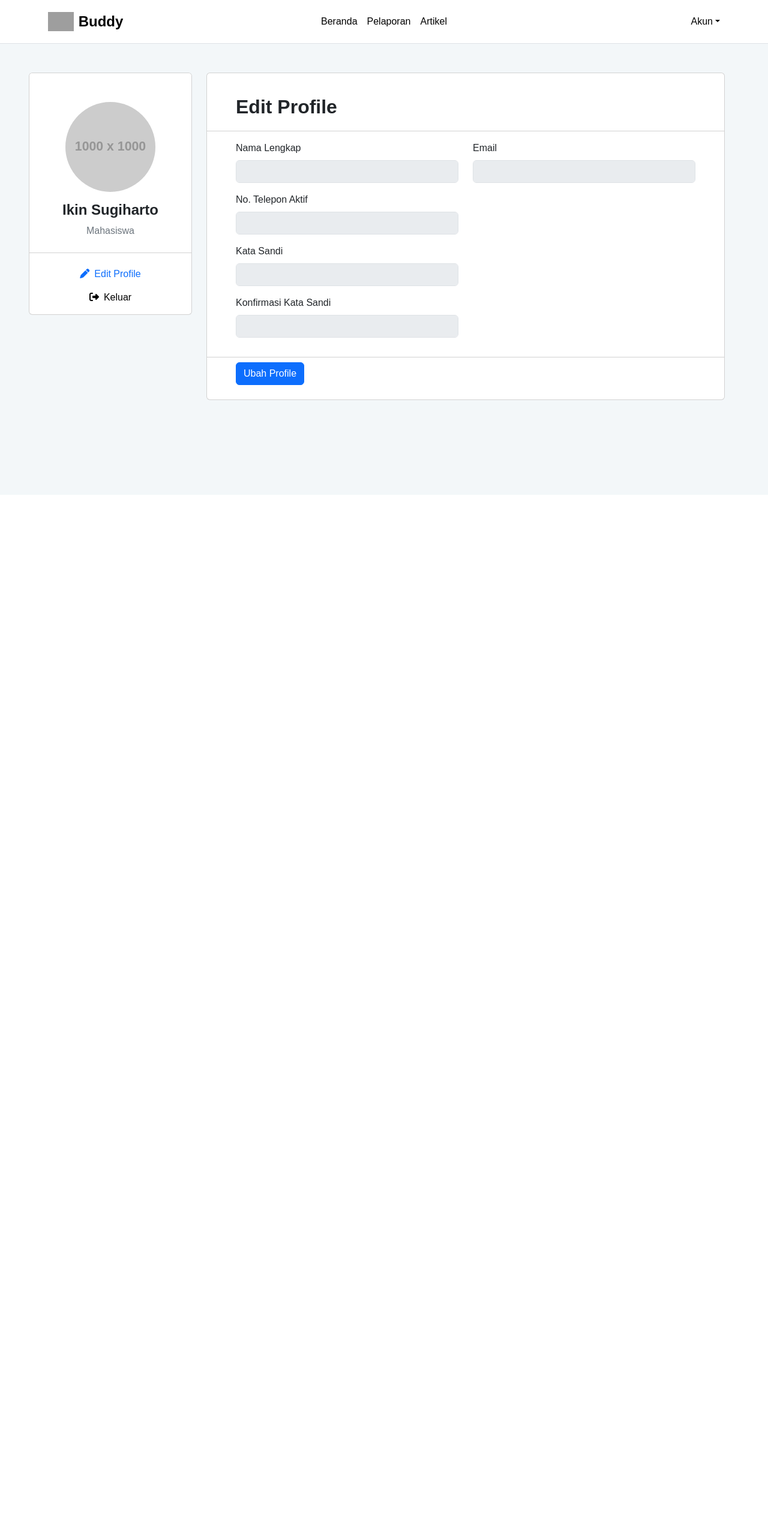
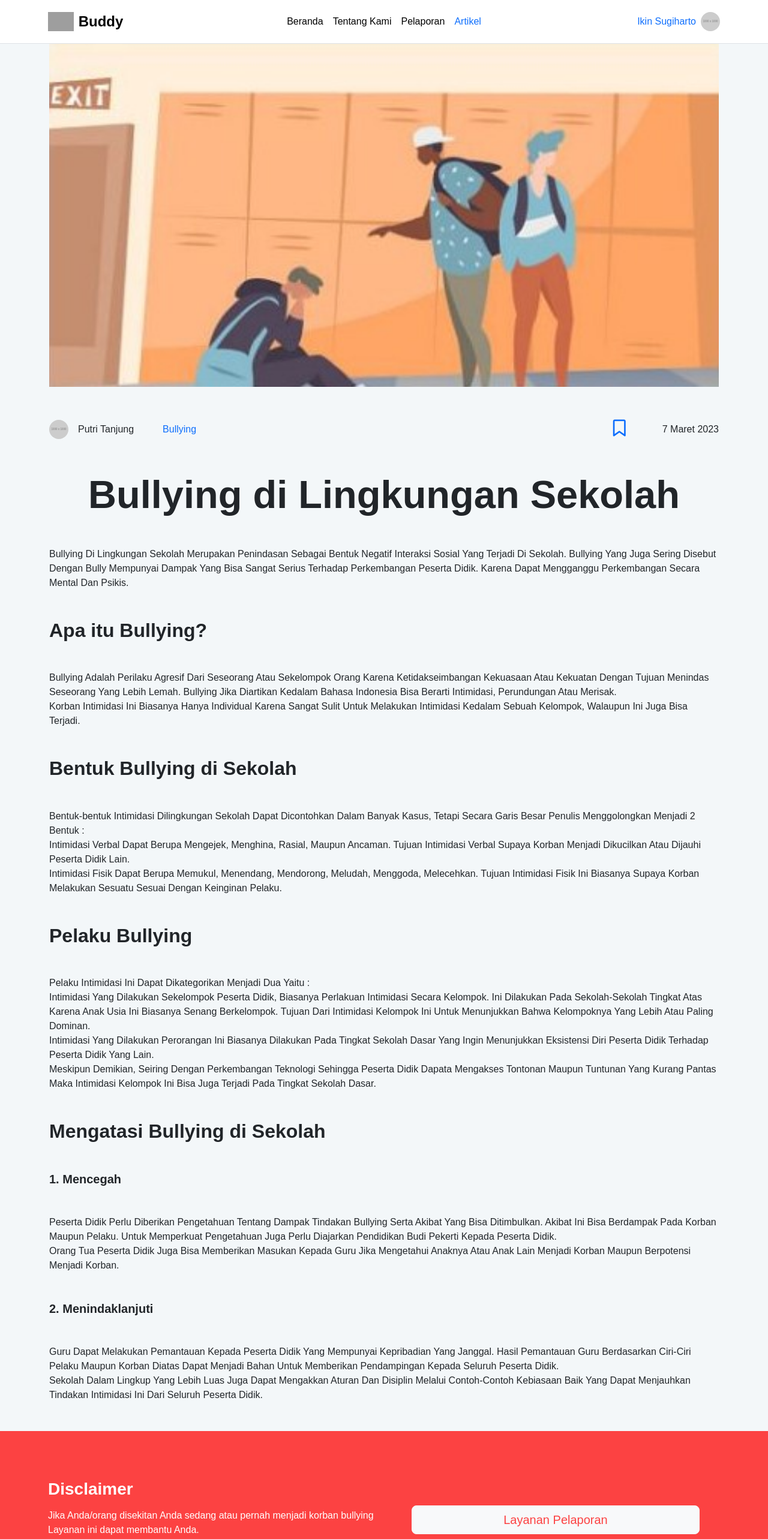
Before and after one commit to ambonxnobody/React-Buddy, a React (Vite) app: page / in a window 1280 px wide. Shown: the top 2566 px of the page at 60% size. Before the commit the page ends 825 px from the top, so only its background shows below. Built offline with nearby package versions, Linux system fonts and the light colour scheme; grey boxes are pictures that could not be loaded.

Commit message:
Update halaman Artikel, kurang Topbar kayanya

```diff
--- a/src/App.jsx
+++ b/src/App.jsx
@@ -2,6 +2,7 @@ import { BrowserRouter, Route, Routes } from "react-router-dom";
 import Login from "./pages/Login";
 import Registrasi from "./pages/Registrasi";
 import Profile from "./pages/Profile";
+import Artikel from "./pages/Artikel";
 
 function App() {
 	return (
@@ -10,7 +11,8 @@ function App() {
 				<Routes>
 					<Route path="/login" element={<Login />} />
 					<Route path="/registrasi" element={<Registrasi />} />
-					<Route path="/" element={<Profile />} />
+					<Route path="/profil" element={<Profile />} />
+					<Route path="/" element={<Artikel />} />
 				</Routes>
 			</BrowserRouter>
 		</div>
--- a/src/layout/Layout.jsx
+++ b/src/layout/Layout.jsx
@@ -1,11 +1,11 @@
 import Topbar from "./Topbar"
 
-/* eslint-disable react/prop-types */ // TODO: upgrade to latest eslint tooling
+/* eslint-disable react/prop-types */
 const Layout = ({ children }) => {
     return (
         <>
-            <Topbar />
-            <main style={{ backgroundColor: "#F3F7F9", height: "94vh" }}>
+            <Topbar topbarActive={"artikel"} />
+            <main style={{ backgroundColor: "#F3F7F9" }}>
                 {children}
             </main>
         </>
--- a/src/layout/Topbar.jsx
+++ b/src/layout/Topbar.jsx
@@ -1,7 +1,8 @@
+/* eslint-disable react/prop-types */
 import { Link } from "react-router-dom";
 import buddy from "../assets/buddy.png";
 
-function Topbar() {
+function Topbar(props) {
     return (
         <header className="d-flex flex-wrap align-items-center justify-content-center justify-content-md-between py-3 border-bottom" style={{ paddingLeft: "5rem", paddingRight: "5rem" }}>
             <div className="col-md-3 mb-2 mb-md-0">
@@ -12,21 +13,24 @@ function Topbar() {
             </div>
 
             <ul className="nav col-12 col-md-auto mb-2 justify-content-center mb-md-0">
-                <li><a style={{ cursor: "pointer", color: "black" }} className="nav-link px-2">Beranda</a></li>
-                {/* link-secondary */}
-                <li><a style={{ cursor: "pointer", color: "black" }} className="nav-link px-2">Pelaporan</a></li>
-                <li><a style={{ cursor: "pointer", color: "black" }} className="nav-link px-2">Artikel</a></li>
+                <li><Link to={"/"} style={{ cursor: "pointer", color: "black" }} className={props.topbarActive === "beranda" ? "nav-link px-2 text-primary" : "nav-link px-2"}>Beranda</Link></li>
+                <li><a style={{ cursor: "pointer", color: "black" }} className={props.topbarActive === "tentangKami" ? "nav-link px-2 text-primary" : "nav-link px-2"}>Tentang Kami</a></li>
+                <li><a style={{ cursor: "pointer", color: "black" }} className={props.topbarActive === "pelaporan" ? "nav-link px-2 text-primary" : "nav-link px-2"}>Pelaporan</a></li>
+                <li><Link to={"/"} style={{ cursor: "pointer", color: "black" }} className={props.topbarActive === "artikel" ? "nav-link px-2 text-primary" : "nav-link px-2"}>Artikel</Link></li>
             </ul>
 
             <div className="col-md-3" style={{ display: "flex", flexDirection: "row-reverse" }}>
                 <div className="dropdown text-end" style={{ width: "fit-content" }}>
-                    <a href="#" className="d-block link-body-emphasis text-decoration-none dropdown-toggle" data-bs-toggle="dropdown" aria-expanded="false">
-                        Akun
+                    <a href="#" className="d-block link-body-emphasis text-decoration-none " data-bs-toggle="dropdown" aria-expanded="false">
+                        <div className="d-flex align-items-center">
+                            <p className="mb-0 pe-2 text-primary fw-medium">Ikin Sugiharto</p>
+                            <img src="https://dummyimage.com/1000x1000/0086CF/dee2e6&text=I" alt="mdo" width="32" height="32" className="rounded-circle" />
+                        </div>
                     </a>
                     <ul className="dropdown-menu text-small">
                         {/* <li><a style={{ cursor: "pointer" }} className="dropdown-item">New project...</a></li>
                         <li><a style={{ cursor: "pointer" }} className="dropdown-item">Settings</a></li> */}
-                        <li><Link to={"/"} className="dropdown-item">Profil</Link></li>
+                        <li><Link to={"/profil"} className="dropdown-item">Profil</Link></li>
                         <li><hr className="dropdown-divider"></hr></li>
                         <li><Link to={"/login"} className="dropdown-item">Keluar</Link></li>
                     </ul>
--- /dev/null
+++ b/src/pages/Artikel.jsx
@@ -0,0 +1,115 @@
+import Layout from "../layout/Layout";
+import { useState } from "react";
+import bullyingIllustration from "../assets/bullying-illustration.jpeg";
+
+
+function Artikel() {
+    const [saveArticle, setSaveArticle] = useState(false);
+
+    const toggleSaveArticle = () => {
+        setSaveArticle(!saveArticle);
+    }
+
+    return (
+        <Layout topbarActive="artikel">
+            <style>
+                {`
+                p {
+                    margin-bottom: 0;
+                    font-weight: medium;
+                }
+
+                .own-container {
+                    padding-left: 1rem;
+                    padding-right: 1rem;
+                }
+
+                // @media (max-width: 576px) {
+                //     .own-container {
+                //         padding-left: 1rem;
+                //         padding-right: 1rem;
+                //     }
+                // }
+
+                @media (min-width: 1200px) {
+                    .own-container {
+                        padding-left: 5rem;
+                        padding-right: 5rem;
+                    }
+                }
+
+                @media (min-width: 2100px) {
+                    .own-container {
+                        padding-left: 25rem;
+                        padding-right: 25rem;
+                    }
+                }
+                `}
+            </style>
+            <div className="container">
+                <img src={bullyingIllustration} alt="Bullying Illustration" style={{ minWidth: "100%" }} />
+
+                <div className="mb-5">
+                    <div className="d-flex align-items-center justify-content-between mt-5">
+                        <div className="d-flex align-items-center">
+                            <div className="d-flex align-items-center me-5">
+                                <img src="https://dummyimage.com/1000x1000/0086CF/dee2e6&text=P" alt="mdo" width="32" height="32" className="rounded-circle me-3" />
+                                <p className="mb-0 fw-medium">Putri Tanjung</p>
+                            </div>
+                            <p className="text-primary mb-0 fw-medium">Bullying</p>
+                        </div>
+
+                        <div className="d-flex flex-end align-items-center">
+                            <button className="me-5 btn" onClick={toggleSaveArticle}>
+                                <i className={saveArticle ? "fa-solid fa-bookmark text-primary" : "fa-regular fa-bookmark text-primary"} style={{ fontSize: "28px" }}></i>
+                            </button>
+                            <p className="mb-0 fw-medium">7 Maret 2023</p>
+                        </div>
+                    </div>
+
+                    <h1 className="fw-bold text-center my-5" style={{ fontSize: "65px" }}>Bullying di Lingkungan Sekolah</h1>
+                    <p>Bullying Di Lingkungan Sekolah Merupakan Penindasan Sebagai Bentuk Negatif Interaksi Sosial Yang Terjadi Di Sekolah. Bullying Yang Juga Sering Disebut Dengan Bully Mempunyai Dampak Yang Bisa Sangat Serius Terhadap Perkembangan Peserta Didik. Karena Dapat Mengganggu Perkembangan Secara Mental Dan Psikis.</p>
+
+                    <h2 className="fw-bolder my-5">Apa itu Bullying?</h2>
+                    <p>Bullying Adalah Perilaku Agresif Dari Seseorang Atau Sekelompok Orang Karena Ketidakseimbangan Kekuasaan Atau Kekuatan Dengan Tujuan Menindas Seseorang Yang Lebih Lemah. Bullying Jika Diartikan Kedalam Bahasa Indonesia Bisa Berarti Intimidasi, Perundungan Atau Merisak.</p>
+                    <p>Korban Intimidasi Ini Biasanya Hanya Individual Karena Sangat Sulit Untuk Melakukan Intimidasi Kedalam Sebuah Kelompok, Walaupun Ini Juga Bisa Terjadi.</p>
+
+                    <h2 className="fw-bolder my-5">Bentuk Bullying di Sekolah</h2>
+                    <p>Bentuk-bentuk Intimidasi Dilingkungan Sekolah Dapat Dicontohkan Dalam Banyak Kasus, Tetapi Secara Garis Besar Penulis Menggolongkan Menjadi 2 Bentuk :</p>
+                    <p>Intimidasi Verbal Dapat Berupa Mengejek, Menghina, Rasial, Maupun Ancaman. Tujuan Intimidasi Verbal Supaya Korban Menjadi Dikucilkan Atau Dijauhi Peserta Didik Lain.</p>
+                    <p>Intimidasi Fisik Dapat Berupa Memukul, Menendang, Mendorong, Meludah, Menggoda, Melecehkan. Tujuan Intimidasi Fisik Ini Biasanya Supaya Korban Melakukan Sesuatu Sesuai Dengan Keinginan Pelaku.</p>
+
+                    <h2 className="fw-bolder my-5">Pelaku Bullying</h2>
+                    <p>Pelaku Intimidasi Ini Dapat Dikategorikan Menjadi Dua Yaitu :</p>
+                    <p>Intimidasi Yang Dilakukan Sekelompok Peserta Didik, Biasanya Perlakuan Intimidasi Secara Kelompok. Ini Dilakukan Pada Sekolah-Sekolah Tingkat Atas Karena Anak Usia Ini Biasanya Senang Berkelompok. Tujuan Dari Intimidasi Kelompok Ini Untuk Menunjukkan Bahwa Kelompoknya Yang Lebih Atau Paling Dominan.</p>
+                    <p>Intimidasi Yang Dilakukan Perorangan Ini Biasanya Dilakukan Pada Tingkat Sekolah Dasar Yang Ingin Menunjukkan Eksistensi Diri Peserta Didik Terhadap Peserta Didik Yang Lain.</p>
+                    <p>Meskipun Demikian, Seiring Dengan Perkembangan Teknologi Sehingga Peserta Didik Dapata Mengakses Tontonan Maupun Tuntunan Yang Kurang Pantas Maka Intimidasi Kelompok Ini Bisa Juga Terjadi Pada Tingkat Sekolah Dasar.</p>
+
+                    <h2 className="fw-bolder my-5">Mengatasi Bullying di Sekolah</h2>
+
+                    <h3 className="fw-semibold my-5" style={{ fontSize: "20px" }}>1. Mencegah</h3>
+                    <p>Peserta Didik Perlu Diberikan Pengetahuan Tentang Dampak Tindakan Bullying Serta Akibat Yang Bisa Ditimbulkan. Akibat Ini Bisa Berdampak Pada Korban Maupun Pelaku. Untuk Memperkuat Pengetahuan Juga Perlu Diajarkan Pendidikan Budi Pekerti Kepada Peserta Didik.</p>
+                    <p>Orang Tua Peserta Didik Juga Bisa Memberikan Masukan Kepada Guru Jika Mengetahui Anaknya Atau Anak Lain Menjadi Korban Maupun Berpotensi Menjadi Korban.</p>
+
+                    <h3 className="fw-semibold my-5" style={{ fontSize: "20px" }}>2. Menindaklanjuti</h3>
+                    <p>Guru Dapat Melakukan Pemantauan Kepada Peserta Didik Yang Mempunyai Kepribadian Yang Janggal. Hasil Pemantauan Guru Berdasarkan Ciri-Ciri Pelaku Maupun Korban Diatas Dapat Menjadi Bahan Untuk Memberikan Pendampingan Kepada Seluruh Peserta Didik.</p>
+                    <p>Sekolah Dalam Lingkup Yang Lebih Luas Juga Dapat Mengakkan Aturan Dan Disiplin Melalui Contoh-Contoh Kebiasaan Baik Yang Dapat Menjauhkan Tindakan Intimidasi Ini Dari Seluruh Peserta Didik.</p>
+                </div>
+            </div>
+
+            <div style={{ backgroundColor: "#FC4242", paddingTop: "5rem", paddingBottom: "5rem" }} className="row align-items-center own-container">
+                <div className="col-12 col-xl-6 d-flex flex-column me-auto mb-5 mb-xl-0" style={{ gap: "1rem" }}>
+                    <h4 style={{ fontSize: "28px" }} className="mb-0 text-white fw-bold">Disclaimer</h4>
+                    <p className="text-white">Jika Anda/orang disekitan Anda sedang atau pernah menjadi korban bullying Layanan ini dapat membantu Anda.</p>
+                    <p className="text-white">Silahkan klik layanan pelaporan.</p>
+                </div>
+
+                <div className="col-12 col-xl-6 text-center">
+                    <button className="btn btn-lg btn-light" style={{ minWidth: "30rem", color: "#FC4242" }}>Layanan Pelaporan</button>
+                </div>
+            </div>
+        </Layout>
+    )
+}
+
+export default Artikel;
--- a/src/pages/Profile.jsx
+++ b/src/pages/Profile.jsx
@@ -21,12 +21,11 @@ function Profile() {
 
     return (
         <Layout>
-            <div className="pt-5 px-5 row" style={{ width: "100vw" }}>
-                {/* height: "100vh" */}
+            <div className="pt-5 px-5 row" style={{ width: "99vw", height: "94vh" }}>
                 <div className="col-12 col-md-3 mb-5">
                     <div className="card">
                         <div className="card-header d-flex flex-column align-items-center pt-5" style={{ backgroundColor: "white" }}>
-                            <img src="https://dummyimage.com/1000x1000/868e96/dee2e6&text=IS" className="mb-3" alt="Photo Profile" style={{ height: "150px", width: "150px", borderRadius: "100%" }} />
+                            <img src="https://dummyimage.com/1000x1000/0086CF/dee2e6&text=I" className="mb-3" alt="Photo Profile" style={{ height: "150px", width: "150px", borderRadius: "100%" }} />
                             <h4 className="fw-bold" style={{ fontSize: "1.5rem" }}>Ikin Sugiharto</h4>
                             <p className="text-secondary">Mahasiswa</p>
                         </div>
@@ -38,30 +37,29 @@ function Profile() {
                 </div>
                 <div className="col-12 col-md-9 mb-5">
                     <div className="card" style={{ paddingTop: "1rem", paddingBottom: "1rem" }}>
-                        {/* paddingRight: "3rem", paddingLeft: "3rem",  */}
                         <div className="card-header px-5 py-3" style={{ backgroundColor: "white", fontSize: "2rem", fontWeight: "bold" }}>Edit Profile</div>
                         <div className="card-body px-5">
                             <div className="row mb-3">
                                 <div className="col-12 col-md-6">
-                                    <label htmlFor="exampleFormControlInput1" className="form-label">Nama Lengkap</label>
-                                    <input disabled={!editProfile} type="text" className="form-control" id="exampleFormControlInput1" />
+                                    <label htmlFor="namaLengkap" className="form-label">Nama Lengkap</label>
+                                    <input disabled={!editProfile} type="text" className="form-control" id="namaLengkap" />
                                 </div>
                                 <div className="col-12 col-md-6">
-                                    <label htmlFor="exampleFormControlInput1" className="form-label">Email</label>
-                                    <input disabled={!editProfile} type="email" className="form-control" id="exampleFormControlInput1" />
+                                    <label htmlFor="email" className="form-label">Email</label>
+                                    <input disabled={!editProfile} type="email" className="form-control" id="email" />
                                 </div>
                             </div>
                             <div className="row mb-3">
                                 <div className="col-12 col-md-6">
-                                    <label htmlFor="exampleFormControlInput1" className="form-label">No. Telepon Aktif</label>
-                                    <input disabled={!editProfile} type="text" className="form-control" id="exampleFormControlInput1" />
+                                    <label htmlFor="noTeleponAktif" className="form-label">No. Telepon Aktif</label>
+                                    <input disabled={!editProfile} type="text" className="form-control" id="noTeleponAktif" />
                                 </div>
                             </div>
                             <div className="row mb-3">
                                 <div className="col-12 col-md-6">
-                                    <label htmlFor="exampleFormControlInput1" className="form-label">Kata Sandi</label>
+                                    <label htmlFor="kataSandi" className="form-label">Kata Sandi</label>
                                     <div style={{ position: 'relative' }}>
-                                        <input disabled={!editProfile} type={showPassword ? 'text' : 'password'} className="form-control" id="exampleFormControlInput1" />
+                                        <input disabled={!editProfile} type={showPassword ? 'text' : 'password'} className="form-control" id="kataSandi" />
                                         {editProfile ?
                                             <i onClick={togglePassword} className={!showPassword ? "fa-solid fa-eye-slash" : "fa-solid fa-eye"} style={{ position: 'absolute', right: '10px', top: '10px', cursor: 'pointer' }}></i> :
                                             null
@@ -71,9 +69,9 @@ function Profile() {
                             </div>
                             <div className="row mb-3">
                                 <div className="col-12 col-md-6">
-                                    <label htmlFor="exampleFormControlInput1" className="form-label">Konfirmasi Kata Sandi</label>
+                                    <label htmlFor="konfirmasiKataSandi" className="form-label">Konfirmasi Kata Sandi</label>
                                     <div style={{ position: 'relative' }}>
-                                        <input disabled={!editProfile} type={showConfirmPassword ? "text" : "password"} className="form-control" id="exampleFormControlInput1" />
+                                        <input disabled={!editProfile} type={showConfirmPassword ? "text" : "password"} className="form-control" id="konfirmasiKataSandi" />
                                         {editProfile ?
                                             <i onClick={toggleConfirmPassword} className={!showConfirmPassword ? "fa-solid fa-eye-slash" : "fa-solid fa-eye"} style={{ position: 'absolute', right: '10px', top: '10px', cursor: 'pointer' }}></i> :
                                             null
@@ -83,7 +81,7 @@ function Profile() {
                             </div>
                         </div>
                         <div className="card-footer px-5" style={{ backgroundColor: "white" }}>
-                            <button className="btn btn-primary">Ubah Profile</button>
+                            <button disabled={!editProfile} className="btn btn-primary">Ubah Profile</button>
                         </div>
                     </div>
                 </div>
```
Also changed, not shown: src/assets/bullying-illustration.jpeg (added).
